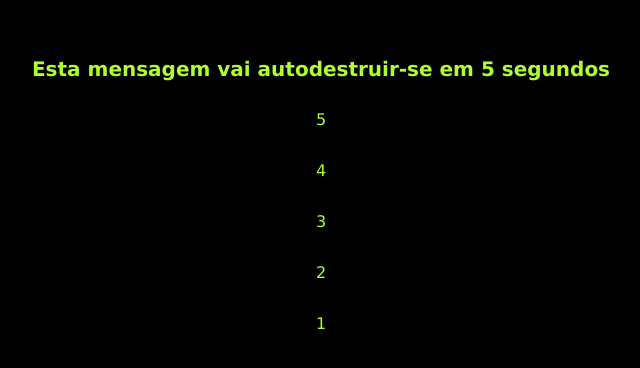
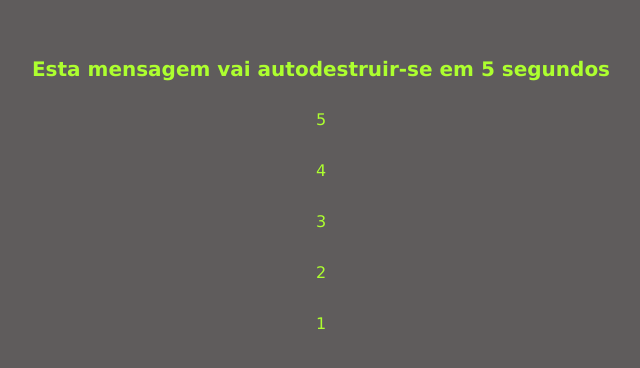
Before and after one commit to sararodrigues11/Destruir, a plain HTML site: page index.html in a window 1280 px wide. Shown: the part 204-572 px from the top of the page, without its empty margins (319-959 px from the left). Drawn offline with Linux system fonts and the light colour scheme.

Commit message:
Update style.css

```diff
--- a/style.css
+++ b/style.css
@@ -1,7 +1,7 @@
 body{
     font-family:'Lucida Sans', 'Lucida Sans Regular', 'Lucida Grande', 'Lucida Sans Unicode', Geneva, Verdana, sans-serif;
     color: greenyellow;
-    background-color: black;
+    background-color: rgb(95, 92, 92);
     display: flex;
     flex-direction: column;
     justify-content: center;
```
